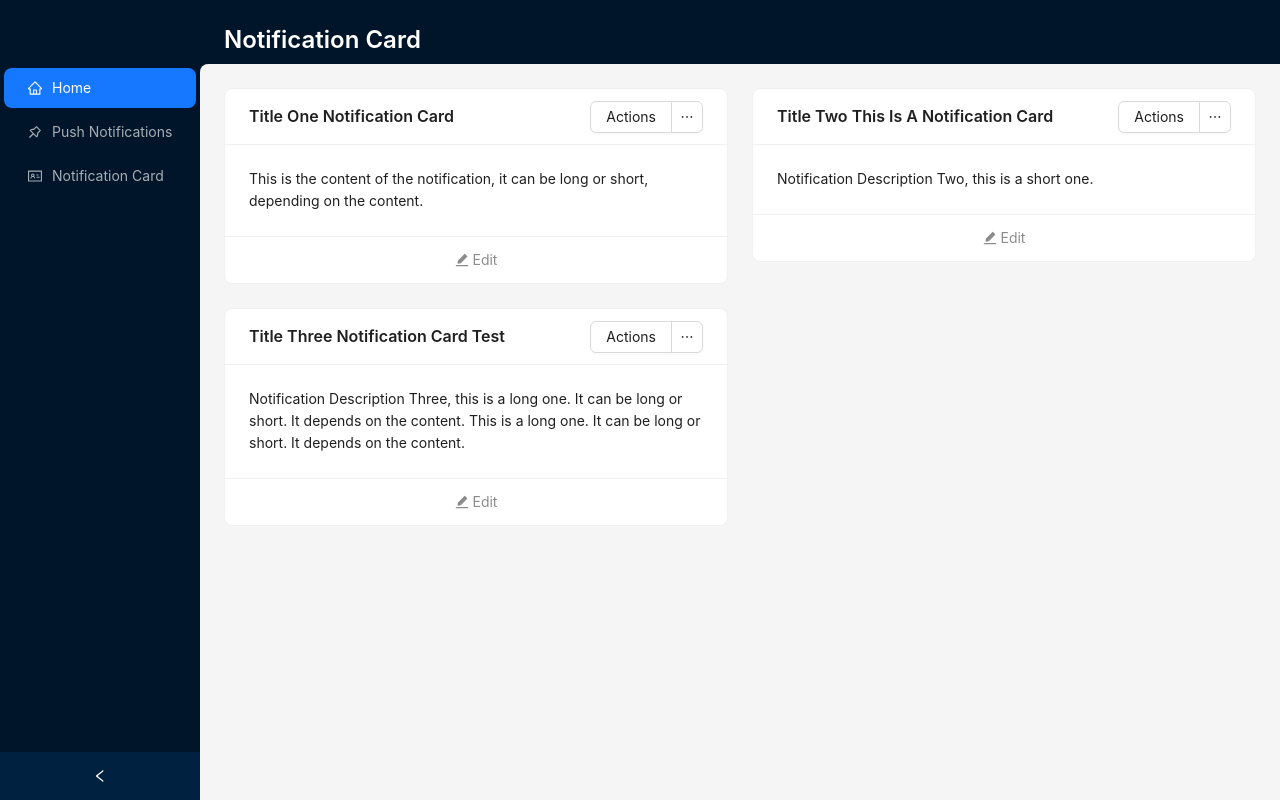
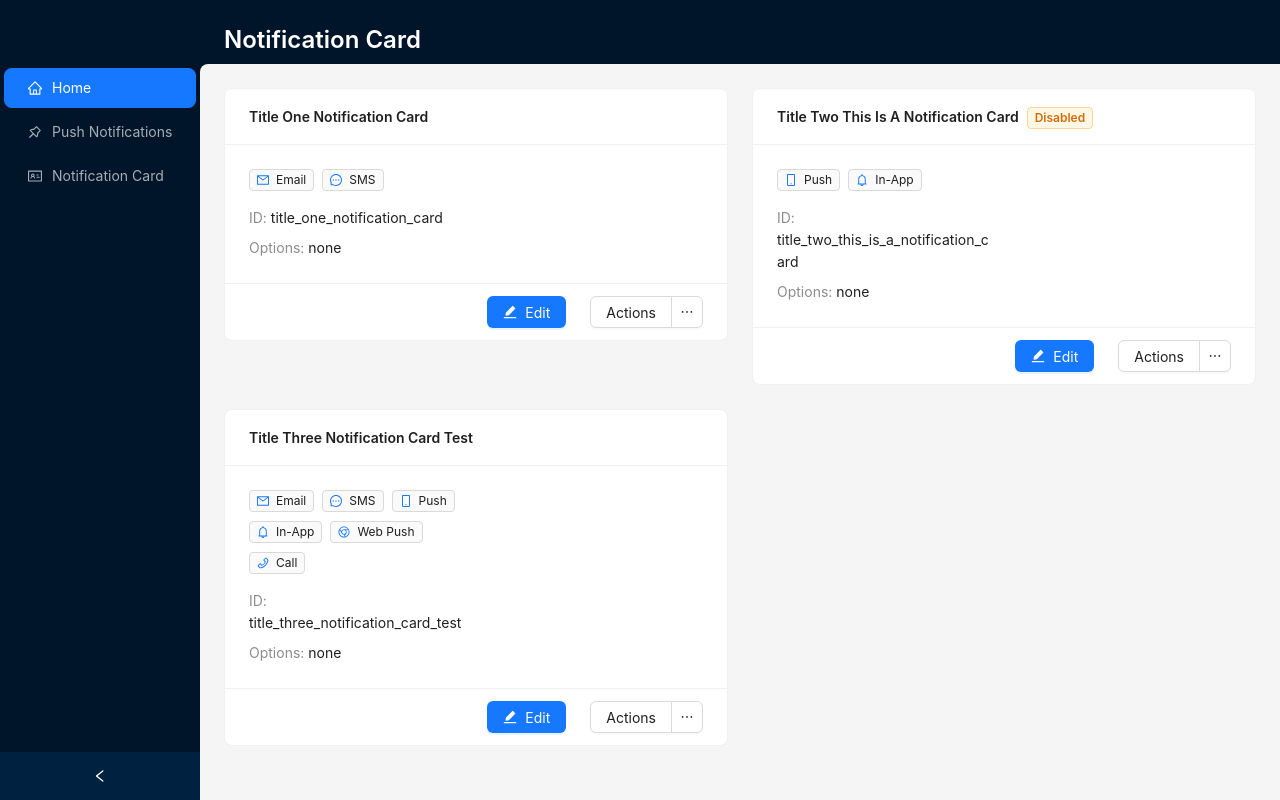
Before and after one commit to millerm30/mui_sandbox, a React (Vite) app: page /notification-card in a window 1280 px wide. Built offline with nearby package versions, Linux system fonts and the light colour scheme.

Commit message:
Replcate true data
Add data for true card

```diff
--- a/package.json
+++ b/package.json
@@ -11,6 +11,7 @@
     "prettier-run": "prettier --check ."
   },
   "dependencies": {
+    "@ant-design/colors": "^7.1.0",
     "@ant-design/icons": "^5.4.0",
     "antd": "^5.20.3",
     "react": "^18.3.1",
--- a/src/components/NotificationCard.tsx
+++ b/src/components/NotificationCard.tsx
@@ -1,17 +1,85 @@
 import React from 'react';
-import { Card, Dropdown, MenuProps, Popover, Typography } from 'antd';
-import { EditFilled } from '@ant-design/icons';
+import {
+  Button,
+  Card,
+  Dropdown,
+  MenuProps,
+  Popover,
+  Row,
+  Col,
+  Typography,
+  Tag,
+} from 'antd';
+import {
+  EditFilled,
+  BellOutlined,
+  ChromeOutlined,
+  MailOutlined,
+  MessageOutlined,
+  MobileOutlined,
+  PhoneOutlined,
+} from '@ant-design/icons';
+import { blue } from '@ant-design/colors';
 
 const { Text, Paragraph } = Typography;
 
+enum Channels {
+  EMAIL = 'EMAIL',
+  INAPP_WEB = 'INAPP_WEB',
+  WEB_PUSH = 'WEB_PUSH',
+  PUSH = 'PUSH',
+  SMS = 'SMS',
+  CALL = 'CALL',
+}
+
 interface NotificationCardProps {
+  notificationId: string;
   title: string;
-  description: string;
+  enabled?: boolean;
+  channels: Channels[];
+  deduplication?: boolean;
 }
+
+const getChannelIcon = (channel: Channels): React.ReactElement => {
+  switch (channel) {
+    case Channels.EMAIL:
+      return <MailOutlined style={{ color: blue.primary }} />;
+    case Channels.SMS:
+      return <MessageOutlined style={{ color: blue.primary }} />;
+    case Channels.PUSH:
+      return <MobileOutlined style={{ color: blue.primary }} />;
+    case Channels.CALL:
+      return <PhoneOutlined style={{ color: blue.primary }} />;
+    case Channels.INAPP_WEB:
+      return <BellOutlined style={{ color: blue.primary }} />;
+    case Channels.WEB_PUSH:
+      return <ChromeOutlined style={{ color: blue.primary }} />;
+    default:
+      return <MailOutlined style={{ color: blue.primary }} />;
+  }
+};
 
 const NotificationCard: React.FC<NotificationCardProps> = (props) => {
   const onMenuClick: MenuProps['onClick'] = (e) => {
     console.log('click', e);
+  };
+
+  const channelShortNames: Record<Channels, string> = {
+    EMAIL: 'Email',
+    INAPP_WEB: 'In-App',
+    SMS: 'SMS',
+    CALL: 'Call',
+    PUSH: 'Push',
+    WEB_PUSH: 'Web Push',
+  };
+
+  const getChannelShortName = (channel: string | undefined): string => {
+    return channelShortNames[channel as Channels] || channel || '';
+  };
+
+  const getChannelTagText = (channel: Channels) => {
+    const text = getChannelShortName(channel as Channels);
+    return text;
   };
 
   const items = [
@@ -105,21 +173,60 @@ const NotificationCard: React.FC<NotificationCardProps> = (props) => {
 
   return (
     <Card
-      title={`${props.title}`}
+      title={
+        <>
+          <Text>{props.title}</Text>
+          {!props.enabled && (
+            <Tag style={{ marginLeft: '8px' }} color="orange">
+              Disabled
+            </Tag>
+          )}
+        </>
+      }
       actions={[
-        <span onClick={() => console.log('Edit clicked')}>
-          <>
-            <EditFilled /> Edit
-          </>
-        </span>,
+        <Row gutter={[24, 24]} justify="end" style={{ marginRight: 12 }}>
+          <Col>
+            <Button
+              type="primary"
+              onClick={() => console.log('Edit clicked')}
+              icon={<EditFilled />}
+            >
+              Edit
+            </Button>
+          </Col>
+          <Col>
+            <Dropdown.Button menu={{ items, onClick: onMenuClick }}>
+              Actions
+            </Dropdown.Button>
+          </Col>
+        </Row>,
       ]}
-      extra={
-        <Dropdown.Button menu={{ items, onClick: onMenuClick }}>
-          Actions
-        </Dropdown.Button>
-      }
     >
-      <Paragraph style={{ marginBottom: 0 }}>{props.description}</Paragraph>
+      <Row gutter={16}>
+        <Col xs={24} md={12}>
+          <Row gutter={[16, 8]}>
+            <Col>
+              {props.channels.map((c) => (
+                <Tag
+                  key={c}
+                  icon={getChannelIcon(c as Channels)}
+                  style={{ marginBottom: 8 }}
+                >
+                  {getChannelTagText(c as Channels)}
+                </Tag>
+              ))}
+            </Col>
+            <Col span={24}>
+              <Text type="secondary">ID:</Text>{' '}
+              <Text>{props.notificationId}</Text>
+            </Col>
+            <Col span={24}>
+              <Text type="secondary">Options:</Text>{' '}
+              {props.deduplication ? 'Deduplication' : 'none'}
+            </Col>
+          </Row>
+        </Col>
+      </Row>
     </Card>
   );
 };
--- a/src/containers/NotificationCardContainer.tsx
+++ b/src/containers/NotificationCardContainer.tsx
@@ -1,32 +1,54 @@
 import { useEffect, useState } from 'react';
-import { Row, Col, Grid, Spin } from 'antd';
+import { Col, Grid, Row, Spin } from 'antd';
 import NotificationCard from '~components/NotificationCard';
 
 const { useBreakpoint } = Grid;
 
+enum Channels {
+  EMAIL = 'EMAIL',
+  INAPP_WEB = 'INAPP_WEB',
+  WEB_PUSH = 'WEB_PUSH',
+  PUSH = 'PUSH',
+  SMS = 'SMS',
+  CALL = 'CALL',
+}
+
 interface NotificationData {
   id: number;
+  notificationId: string;
   title: string;
-  description: string;
+  enabled?: boolean;
+  channels: Channels[];
 }
 
 const notificationsData: NotificationData[] = [
   {
     id: 1,
+    notificationId: 'title_one_notification_card',
     title: 'Title One Notification Card',
-    description:
-      'This is the content of the notification, it can be long or short, depending on the content.',
+    enabled: true,
+    channels: [Channels.EMAIL, Channels.SMS],
   },
   {
     id: 2,
+    notificationId: 'title_two_this_is_a_notification_card',
     title: 'Title Two This Is A Notification Card',
-    description: 'Notification Description Two, this is a short one.',
+    enabled: false,
+    channels: [Channels.PUSH, Channels.INAPP_WEB],
   },
   {
     id: 3,
+    notificationId: 'title_three_notification_card_test',
     title: 'Title Three Notification Card Test',
-    description:
-      'Notification Description Three, this is a long one. It can be long or short. It depends on the content. This is a long one. It can be long or short. It depends on the content.',
+    enabled: true,
+    channels: [
+      Channels.EMAIL,
+      Channels.SMS,
+      Channels.PUSH,
+      Channels.INAPP_WEB,
+      Channels.WEB_PUSH,
+      Channels.CALL,
+    ],
   },
 ];
 
@@ -64,7 +86,9 @@ const NotificationCardContainer = () => {
         <Col key={notification.id} span={screens.xl ? 12 : 24}>
           <NotificationCard
             title={notification.title}
-            description={notification.description}
+            notificationId={notification.notificationId}
+            enabled={notification.enabled}
+            channels={notification.channels}
           />
         </Col>
       ))}
```
Also changed, not shown: 1 other file (tests, documents, lock files or other folders).
